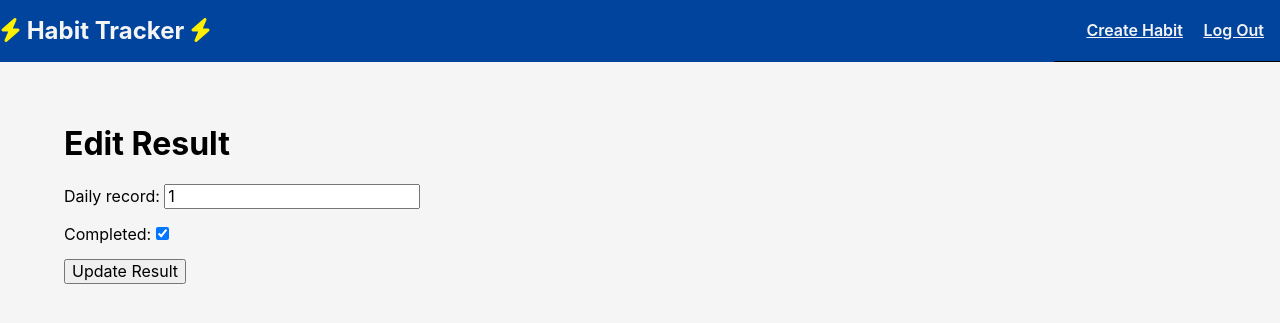
After one commit to Momentum-Team-11/django-habit-tracker-Tedfulk, a Django app: page /habit/1/edit_result/ in a window 1280 px wide. The commit adds this page. Shown: the top 323 px of the page. Run offline with Django 4.2, Linux system fonts and the light colour scheme; a user stored in the database is signed in; tables that the repository leaves empty hold one stand-in row (values such as "Sample post"); parts of the project's set-up code (start-up, migrations or seed data) failed here and were passed over; some libraries are stand-ins or nearby versions.

Commit message:
add edit and delete almost work

```diff
--- a/habit/forms.py
+++ b/habit/forms.py
@@ -1,5 +1,5 @@
 from django import forms
-from .models import Habit
+from .models import Habit, Result
 
 
 class HabitForm(forms.ModelForm):
@@ -9,3 +9,12 @@ class HabitForm(forms.ModelForm):
             'habit',
             'goal',
         ]
+
+
+class ResultForm(forms.ModelForm):
+    class Meta:
+        model = Result
+        fields = [
+            'daily_record',
+            'completed',
+        ]
--- a/habit/models.py
+++ b/habit/models.py
@@ -35,5 +35,5 @@ class Result(models.Model):
     class Meta:
         constraints = [
             models.UniqueConstraint(
-                fields=["habit_record", "update_date"], name="one_record_per_day")
+                fields=["habit_record", "update_date", "daily_record"], name="one_record_per_day")
         ]
--- a/habit/views.py
+++ b/habit/views.py
@@ -1,7 +1,7 @@
 from django.shortcuts import render, redirect, get_object_or_404, reverse
 from django.contrib.auth.decorators import login_required, user_passes_test
-from habit.models import Habit
-from .forms import HabitForm
+from habit.models import Habit, Result
+from .forms import HabitForm, ResultForm
 
 
 def login(request):
@@ -11,19 +11,17 @@ def login(request):
 
 
 @login_required
-def home(request):  # this will include our list of the decks. Kind of like list_books or list_albums in other projects
+def home(request):
     habits = Habit.objects.all()
     return render(request, "habit/home.html", {"habits": habits})
 
 
 def habit_detail(request, pk):
     habit = get_object_or_404(Habit, pk=pk)
+    results = Result.objects.all().filter(habit_record_id=habit.id)
     form = HabitForm()
-    return render(
-        request,
-        "habit/habit_detail.html",
-        {"habit": habit, "form": form}
-    )
+    return render(request, "habit/habit_detail.html", {"habit": habit, "results": results, "form": form}
+                  )
 
 
 @login_required
@@ -31,7 +29,7 @@ def add_habit(request):
     if request.method == 'POST':
         form = HabitForm(data=request.POST)
         if form.is_valid():
-            # user = form.save()
+            form.save()
 
             return redirect("home")
     else:
@@ -62,9 +60,54 @@ def delete_habit(request, pk):
         habit.delete()
         return redirect(to='home')
     return render(request, "habit/delete_habit.html", {"habit": habit})
-# TODO All habits_list
-# TODO Add, edit, delete habits from main page and from habits_list
-# TODO update habit (post and save to database)
+
+
+@login_required
+def add_result(request, pk):
+    habit = get_object_or_404(Habit, pk=pk)
+    if request.method == 'GET':
+        form = ResultForm()
+    else:
+        form = ResultForm(data=request.POST)
+        if form.is_valid():
+            result = form.save(commit=False)
+            result.habit = habit
+            result.save()
+            return redirect(to='habit_detail', pk=habit.pk)
+
+    return render(request, "habit/add_result.html", {"form": form, "habit": habit})
+
+
+@login_required
+def edit_result(request, pk):
+    result = get_object_or_404(Result, pk=pk)
+    if request.method == 'GET':
+        form = ResultForm(instance=result)
+    else:
+        form = ResultForm(data=request.POST, instance=result)
+        if form.is_valid():
+            habit_pk = result.habit_record.pk
+            form.save()
+            return redirect(to='habit_detail', pk=habit_pk)
+
+    return render(request, "habit/edit_result.html", {
+        "form": form,
+        "result": result
+    })
+
+
+@login_required
+def delete_result(request, pk):
+    result = get_object_or_404(Result, pk=pk)
+    if request.method == 'POST':
+        habit_pk = result.habit_record.pk
+        result.delete()
+        return redirect(to='habit_detail', pk=habit_pk)
+    return render(request, "habit/delete_result.html", {"result": result, })
+# I have an issue when I try to delete result
+
+# TODO add edit delete result to habit (post and save to database)
+# TODO update result to habit (post and save to database)
 # TODO Nice to have sort habits
 # if habit isn't done that day then turn habit red or gray
 # - Users should be able to create new habits and track those habits with trackers, or daily records (what you call it is up to you).
--- a/habit_tracker/urls.py
+++ b/habit_tracker/urls.py
@@ -28,4 +28,9 @@ urlpatterns = [
          name='edit_habit'),
     path('habit/<int:pk>/delete/', habit_views.delete_habit,
          name='delete_habit'),
+    path('habit/<int:pk>/add_result/', habit_views.add_result, name='add_result'),
+    path('habit/<int:pk>/edit_result/',
+         habit_views.edit_result, name='edit_result'),
+    path('habit/<int:pk>/delete_result/',
+         habit_views.delete_result, name='delete_result'),
 ]
--- /dev/null
+++ b/templates/habit/edit_result.html
@@ -0,0 +1,15 @@
+{% extends "base.html" %}
+{% load static %}
+{% block content %}
+<h1>Edit Result</h1>
+
+<div>
+ <form action="{% url 'edit_result' pk=result.pk %}" method="POST">
+  {% csrf_token %}
+  {{ form.as_p }}
+  <div>
+   <button type="submit">Update Result</button>
+  </div>
+ </form>
+</div>
+{% endblock %}
```
Also changed, not shown: templates/habit/add_result.html (added, +14 -0 lines), templates/habit/delete_result.html (added, +16 -0 lines), templates/habit/habit_detail.html (+25 -5 lines), templates/habit/home.html (+6 -2 lines).
